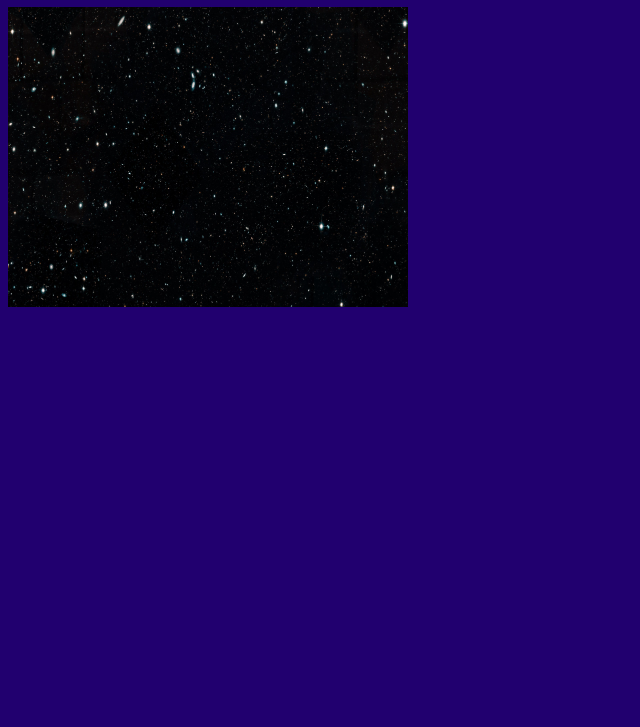
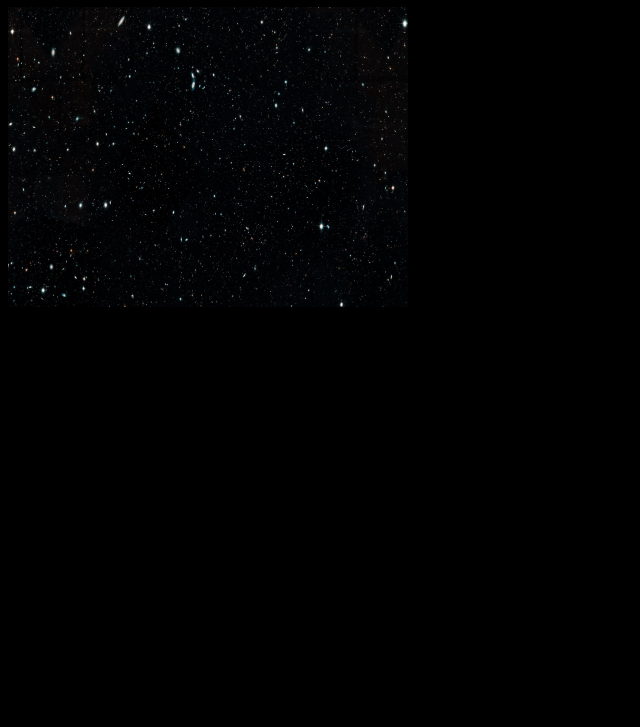
Before and after one commit to Nayghts/nayght.github.io, a plain HTML site: page index.html in a window 1280 px wide. Shown: the part 73-800 px from the top of the page, without its empty margins (0-640 px from the left). Drawn offline with Linux system fonts and the light colour scheme.

Commit message:
Update style.css

```diff
--- a/style.css
+++ b/style.css
@@ -1,4 +1,4 @@
 body {
-    background-color: #21006F;
-    color: red;
+    background-color:black;
+    color: white;
 }
```
